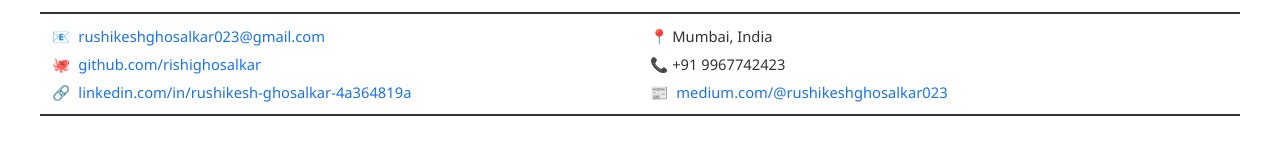
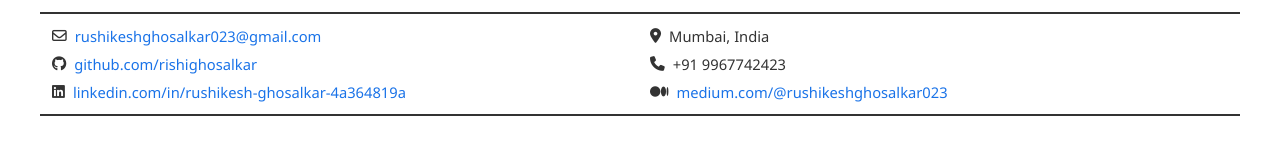
Before and after one commit to rishighosalkar/Resume, a plain HTML site: page index.html in a window 1280 px wide. Shown: the part 227-379 px from the top of the page. Drawn offline with Linux system fonts and the light colour scheme.

Commit message:
Updated icons

```diff
--- a/index.html
+++ b/index.html
@@ -5,6 +5,7 @@
   <meta name="viewport" content="width=device-width, initial-scale=1.0">
   <title>Rushikesh Ghosalkar - Resume</title>
   <link rel="stylesheet" href="styles.css">
+  <link rel="stylesheet" href="https://cdnjs.cloudflare.com/ajax/libs/font-awesome/6.5.0/css/all.min.css">
 </head>
 <body>
   <div class="container">
@@ -19,12 +20,12 @@
       </div>
       <div class="contact-section">
         <!-- <h3>CONTACT</h3> -->
-        <p>📧 <a href="mailto:rushikeshghosalkar023@gmail.com">rushikeshghosalkar023@gmail.com</a></p>
-        <p>📍 Mumbai, India</p>
-        <p>🐙 <a href="https://github.com/rishighosalkar">github.com/rishighosalkar</a></p>
-        <p>📞 +91 9967742423</p>
-        <p>🔗 <a href="https://linkedin.com/in/rushikesh-ghosalkar-4a364819a">linkedin.com/in/rushikesh-ghosalkar-4a364819a</a></p>
-        <p>📰 <a href="https://medium.com/@rushikeshghosalkar023">medium.com/@rushikeshghosalkar023</a></p>
+        <p><i class="fa-regular fa-envelope"></i> <a href="mailto:rushikeshghosalkar023@gmail.com">rushikeshghosalkar023@gmail.com</a></p>
+        <p><i class="fa-solid fa-location-dot"></i> Mumbai, India</p>
+        <p><i class="fab fa-github"></i> <a href="https://github.com/rishighosalkar">github.com/rishighosalkar</a></p>
+        <p><i class="fa-solid fa-phone"></i> +91 9967742423</p>
+        <p><i class="fab fa-linkedin"></i> <a href="https://linkedin.com/in/rushikesh-ghosalkar-4a364819a">linkedin.com/in/rushikesh-ghosalkar-4a364819a</a></p>
+        <p><i class="fab fa-medium"></i><a href="https://medium.com/@rushikeshghosalkar023">medium.com/@rushikeshghosalkar023</a></p>
       </div>
     </div>
 
```
